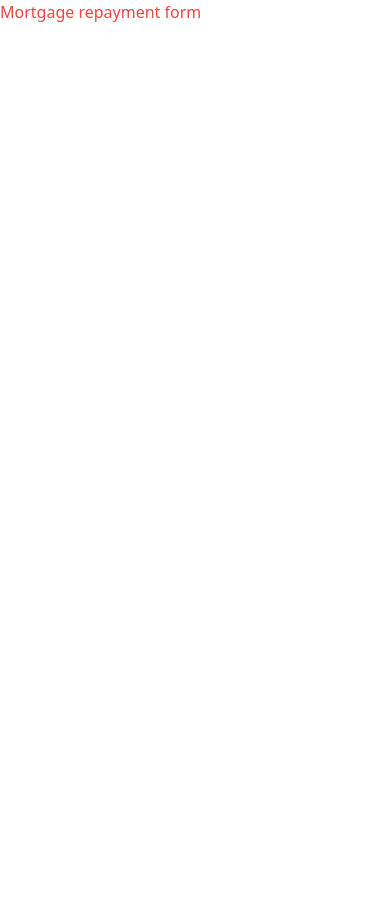
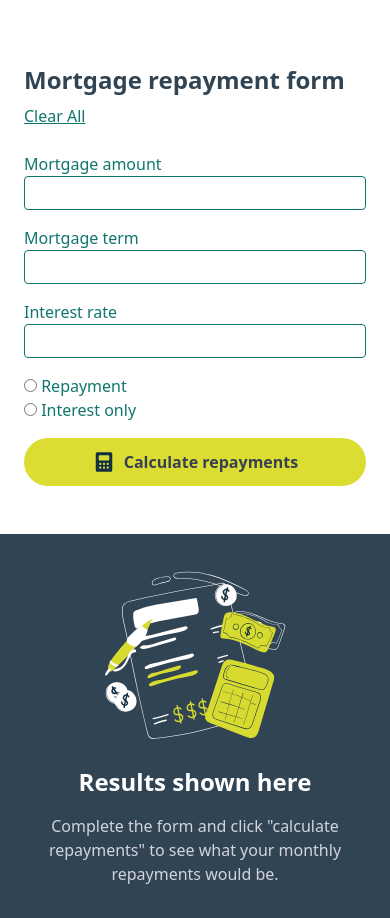
Before and after one commit to thedevbrian1/mortgage-form, a website: page src/index.html in a window 390 px wide. Before the commit the page ends 844 px from the top, so only its background shows below. Drawn offline with Linux system fonts and the light colour scheme.

Commit message:
Done mobile view

```diff
--- a/src/index.html
+++ b/src/index.html
@@ -5,11 +5,67 @@
     <meta charset="UTF-8">
     <meta name="viewport" content="width=device-width, initial-scale=1.0">
     <link rel="stylesheet" href="output.css">
-    <title>Document</title>
+    <title>Mortgage repayment form</title>
 </head>
 
 <body>
-    <h1 class="text-red-500">Mortgage repayment form</h1>
+    <main>
+        <div class="px-6">
+            <h1 class="text-brand-forest-blue font-semibold text-2xl mt-16">Mortgage repayment form</h1>
+            <button class="mt-2 capitalize underline text-teal-700">clear all</button>
+            <form action="" class="mt-6 space-y-4">
+                <div>
+                    <label for="mortgage-amount" class="text-teal-700">Mortgage amount</label>
+                    <input type="number" id="mortgage-amount"
+                        class="border border-teal-700 rounded text-gray-800 px-2 py-1 block w-full">
+                </div>
+
+                <div>
+                    <label class="text-teal-700">
+                        Mortgage term
+                        <input type="text" class="border border-teal-700 rounded text-gray-800 px-2 py-1 block w-full">
+                    </label>
+                </div>
+
+                <div>
+                    <label for="interest" class="text-teal-700">Interest rate</label>
+                    <input type="text" id="interest"
+                        class="border border-teal-700 rounded text-gray-800 px-2 py-1 block w-full">
+                </div>
+
+                <div>
+                    <div>
+                        <label class="text-teal-700">
+                            <input type="radio" name="mortgage-type" value="repayment">
+                            Repayment
+                        </label>
+                    </div>
+
+                    <div>
+                        <label class="text-teal-700">
+                            <input type="radio" name="mortgage-type" id="" value="interest-only">
+                            Interest only
+                        </label>
+                    </div>
+                </div>
+
+                <button
+                    class="bg-brand-luminous-green text-gray-700 rounded-3xl px-6 py-3 w-full font-semibold flex items-center justify-center gap-2">
+                    <img src="../images/icon-calculator.svg" alt="">
+                    Calculate repayments
+                </button>
+            </form>
+        </div>
+
+        <div class="w-full bg-brand-forest-blue mt-12 flex flex-col items-center p-8 text-white text-center">
+            <img src="../images/illustration-empty.svg" alt="">
+            <h2 class="font-semibold text-2xl mt-2">Results shown here</h2>
+            <p class="mt-4 text-gray-300">Complete the form and click "calculate repayments" to see what your monthly
+                repayments would
+                be.</p>
+        </div>
+    </main>
+
 </body>
 
 </html>
--- a/tailwind.config.js
+++ b/tailwind.config.js
@@ -2,7 +2,12 @@
 module.exports = {
   content: ["./src/**/*.{html,js}"],
   theme: {
-    extend: {},
+    extend: {
+      colors: {
+        'brand-forest-blue': '#314453',
+        'brand-luminous-green': '#dbdd32'
+      }
+    },
   },
   plugins: [],
 }
```
Also changed, not shown: src/output.css.
